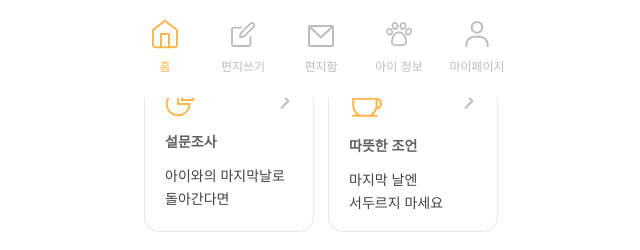
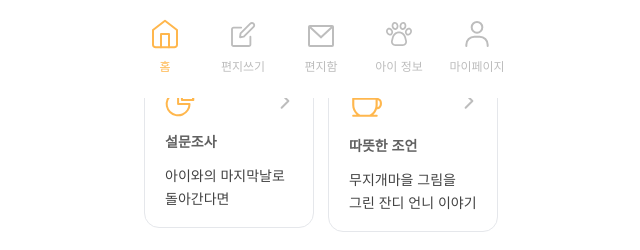
Before and after one commit to rainbow-letter/rainbow-letter-frontend, a React (Create React App) app: page / in a window 1280 px wide. Shown: the part 702-952 px from the top of the page, without its empty margins (319-959 px from the left). Built offline with nearby package versions, Linux system fonts and the light colour scheme; no server answers.

Commit message:
style: 홈화면 콘텐츠 링크 추가

```diff
--- a/src/components/Home/ContentsItem.jsx
+++ b/src/components/Home/ContentsItem.jsx
@@ -1,4 +1,5 @@
 import React from 'react';
+import { Link } from 'react-router-dom';
 
 import { CONTENTS_MESSAGE } from './constants';
 
@@ -6,6 +7,7 @@ import arrowIcon from '../../assets/ion_chevron-back-home.svg';
 
 export default function ContentsItem() {
   return CONTENTS_MESSAGE.map((contents) => (
+    <Link to={contents.url} target="_blank">
       <article
         key={contents.id}
         className="border w-[170px] pt-[18px] pl-5 pb-4 rounded-[15px] relative text-caption cursor-pointer"
@@ -14,8 +16,10 @@ export default function ContentsItem() {
         <img src={contents.image} alt="analytics" />
         <h3 className="mt-[14px] text-gray-1 font-bold">{contents.title}</h3>
         <p className="mt-[11px]">
-        {contents.description_top_row} <br /> {contents.description_bottom_line}
+          {contents.description_top_row} <br />{' '}
+          {contents.description_bottom_line}
         </p>
       </article>
+    </Link>
   ));
 }
--- a/src/components/Home/constants.js
+++ b/src/components/Home/constants.js
@@ -25,6 +25,7 @@ export const CONTENTS_MESSAGE = [
     description_top_row: '무지개 편지에',
     description_bottom_line: '의견을 보내주세요!',
     image: analytics,
+    url: 'https://forms.gle/bHsDq3XSqHsMuSh36',
   },
   {
     id: 1,
@@ -32,6 +33,7 @@ export const CONTENTS_MESSAGE = [
     description_top_row: '편지 쓰기가',
     description_bottom_line: '정말 도움이 되나요?',
     image: bookmark,
+    url: 'https://blog.naver.com/rainbowletter/223324381170',
   },
   {
     id: 2,
@@ -39,13 +41,15 @@ export const CONTENTS_MESSAGE = [
     description_top_row: '아이와의 마지막날로',
     description_bottom_line: '돌아간다면',
     image: analytics,
+    url: 'https://forms.gle/6j2HfvdwjH66Scrh8',
   },
   {
     id: 3,
     title: '따뜻한 조언',
-    description_top_row: '마지막 날엔',
-    description_bottom_line: '서두르지 마세요',
+    description_top_row: '무지개마을 그림을',
+    description_bottom_line: '그린 잔디 언니 이야기',
     image: coffee,
+    url: 'https://blog.naver.com/rainbowletter/223324567774',
   },
 ];
 
```
Lines whose indentation alone changed are shown as unchanged.
